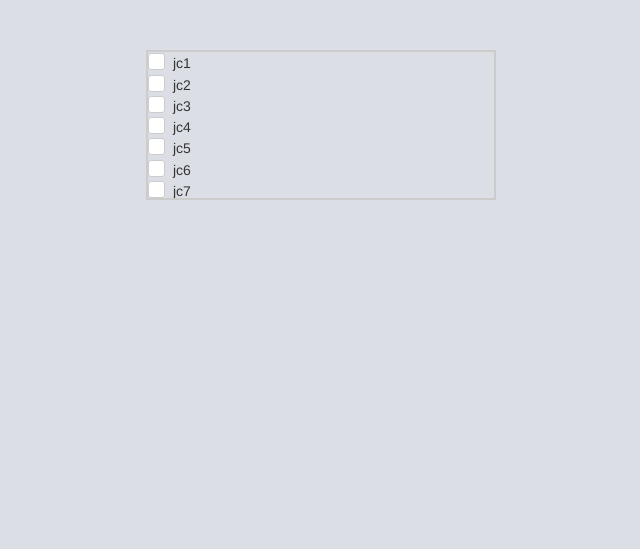
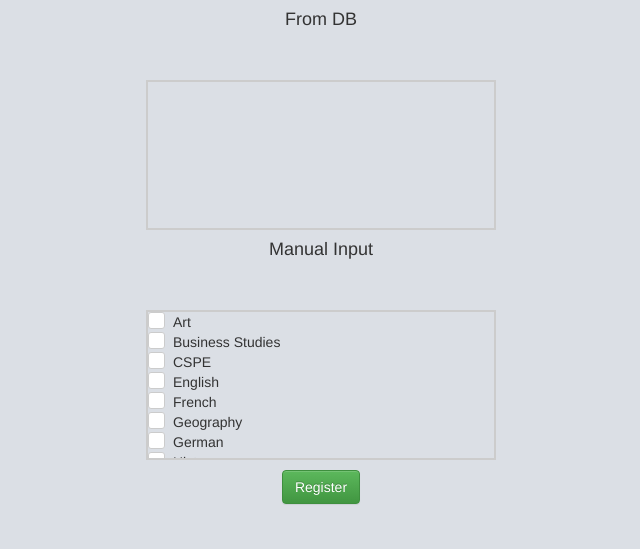
Before and after one commit to gerrity95/TutorMe_Web, a PHP site: page /checkbox_test.php in a window 1280 px wide. Shown: the top 549 px of the page, without its empty margins (319-959 px from the left). Run offline with PHP 8.4, Linux system fonts and the light colour scheme; data that the repository does not hold is empty; a stand-in replaces the project's code that opens the database connection; some libraries are stand-ins or nearby versions.

Commit message:
Added feature that Can get checkbox values from DB

```diff
--- a/checkbox_test.php
+++ b/checkbox_test.php
@@ -1,7 +1,26 @@
 <?php
+include("backend/connection.php");
 
+$sql = $conn->query("SELECT subject_id, subject_name from Subjects WHERE cycle_id = '1' ORDER BY  `Subjects`.`subject_name` ASC ");
 
+echo "<html>";
+    echo "<body>";
+    echo "<center><h4>From DB</h4></center>";
+    echo "<div class='checkbox checkbox-info checkbox_scroller' style='height:150px;width:350px;'>";
+    //echo "<select style='' name='location' class='selectpicker show-tick' data-live-search='true'>";
 
+    while ($row = $sql->fetch_assoc()) {
+
+                      unset($id, $name);
+                      $id = $row['subject_id'];
+                      $name = $row['subject_name'];
+                      echo '<input id="'.$name.'" type="checkbox" value="'.$id.'"><label for="'.$name.'">'.$name.'</label><br>';
+    }
+
+        echo "</select>";
+        echo "</div>";
+        echo "</body>";
+        echo "</html>";
 ?>
 <!DOCTYPE html>
 <html>
@@ -31,29 +50,34 @@
 
 </head>
 <body style="background:#dbdfe5">
+<center><h4>Manual Input</h4></center>
+<form action="" method="POST">
+                <div class="checkbox checkbox-info checkbox_scroller" style="height: 150px;width:350px;">
+    <input id="jc1" name="" type="checkbox"><label for="jc1">Art </label><br>
+    <input id="jc2" name="" type="checkbox"><label for="jc2">Business Studies </label><br>
+    <input id="jc3" name="" type="checkbox"><label for="jc3">CSPE </label><br>
+    <input id="jc4" name="" type="checkbox"><label for="jc4">English </label><br>
+    <input id="jc5" name="" type="checkbox"><label for="jc5">French </label><br>
+    <input id="jc6" name="" type="checkbox"><label for="jc6">Geography </label><br>
+    <input id="jc7" name="" type="checkbox"><label for="jc7">German </label><br>
+    <input id="jc8" name="" type="checkbox"><label for="jc8">History </label><br>
+    <input id="jc9" name="" type="checkbox"><label for="jc9">Home Economics </label><br>
+    <input id="jc10" name="" type="checkbox"><label for="jc10">Irish </label><br>
+    <input id="jc11" name="" type="checkbox"><label for="jc11">Italian </label><br>
+    <input id="jc12" name="" type="checkbox"><label for="jc12">Latin </label><br>
+    <input id="jc13" name="" type="checkbox"><label for="jc13">Materials Technology (wood) </label><br>
+    <input id="jc14" name="" type="checkbox"><label for="jc14">Maths </label><br>
+    <input id="jc15" name="" type="checkbox"><label for="jc15">Metalwork </label><br>
+    <input id="jc16" name="" type="checkbox"><label for="jc16">Music </label><br>
+    <input id="jc17" name="" type="checkbox"><label for="jc17">Science </label><br>
+    <input id="jc18" name="" type="checkbox"><label for="jc18">Spanish </label><br>
+    <input id="jc19" name="" type="checkbox"><label for="jc19">Technical Graphics </label><br>
+    <input id="jc20" name="" type="checkbox"><label for="jc20">Technology </label><br>
+</div>
 
-                <div class="checkbox checkbox-info checkbox_scroller" style="height: 150px;width:350px;">
-    <input id="jc1" class="styled" type="checkbox"><label for="jc1">jc1 </label><br>
-    <input id="jc2" class="styled" type="checkbox"><label for="jc2">jc2 </label><br>
-    <input id="jc3" class="styled" type="checkbox"><label for="jc3">jc3 </label><br>
-    <input id="jc4" class="styled" type="checkbox"><label for="jc4">jc4 </label><br>
-    <input id="jc5" class="styled" type="checkbox"><label for="jc5">jc5 </label><br>
-    <input id="jc6" class="styled" type="checkbox"><label for="jc6">jc6 </label><br>
-    <input id="jc7" class="styled" type="checkbox"><label for="jc7">jc7 </label><br>
-    <input id="jc8" class="styled" type="checkbox"><label for="jc8">jc8 </label><br>
-    <input id="jc9" class="styled" type="checkbox"><label for="jc9">jc9 </label><br>
-    <input id="jc10" class="styled" type="checkbox"><label for="jc10">jc10 </label><br>
-    <input id="jc11" class="styled" type="checkbox"><label for="jc11">jc11 </label><br>
-    <input id="jc12" class="styled" type="checkbox"><label for="jc12">jc12 </label><br>
-    <input id="jc13" class="styled" type="checkbox"><label for="jc13">jc13 </label><br>
-    <input id="jc14" class="styled" type="checkbox"><label for="jc14">jc14 </label><br>
-    <input id="jc15" class="styled" type="checkbox"><label for="jc15">jc15 </label><br>
-    <input id="jc16" class="styled" type="checkbox"><label for="jc16">jc16 </label><br>
-    <input id="jc17" class="styled" type="checkbox"><label for="jc17">jc17 </label><br>
-    <input id="jc18" class="styled" type="checkbox"><label for="jc18">jc18 </label><br>
-    <input id="jc19" class="styled" type="checkbox"><label for="jc19">jc19 </label><br>
-    <input id="jc20" class="styled" type="checkbox"><label for="jc20">jc20 </label><br>
-</div>
+<center><input type="submit" name="register-submit" value="Register" id="reg-submit" class="btn btn-success "></center>
+</form>
+
 
                       <script src="https://ajax.googleapis.com/ajax/libs/jquery/1.12.4/jquery.min.js"></script>
                       <script src="https://maxcdn.bootstrapcdn.com/bootstrap/3.3.7/js/bootstrap.min.js" integrity="sha384-Tc5IQib027qvyjSMfHjOMaLkfuWVxZxUPnCJA7l2mCWNIpG9mGCD8wGNIcPD7Txa" crossorigin="anonymous"></script>
```
